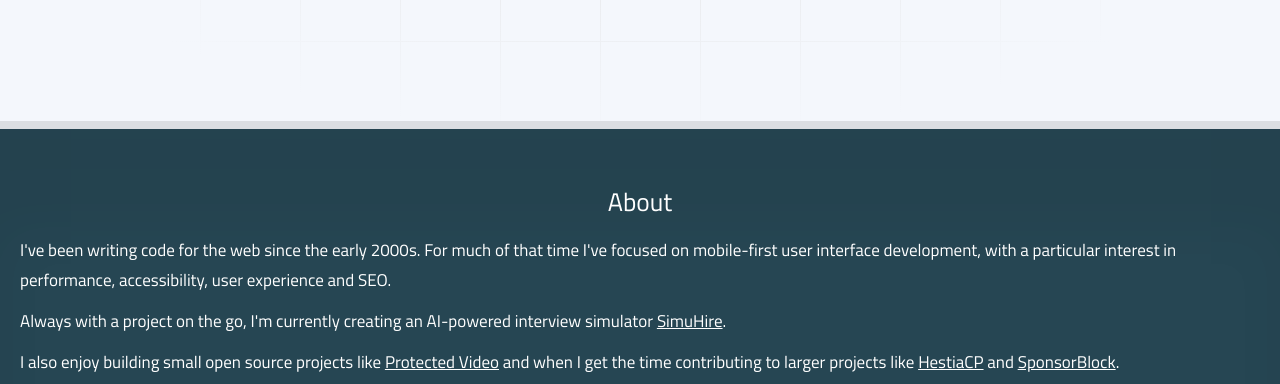
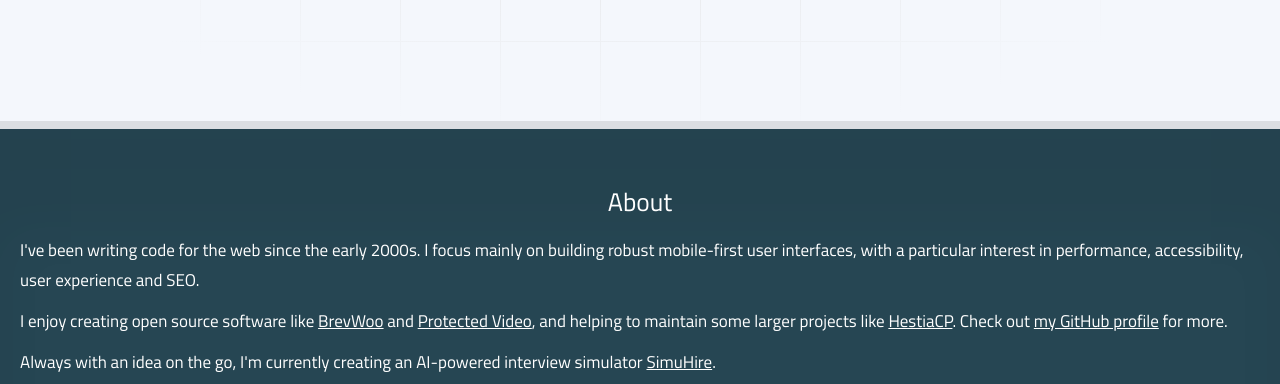
Before and after one commit to AlecRust/alecrust.com, a website built with webpack: page src/index.html in a window 1280 px wide. Shown: the part 559-943 px from the top of the page. Built offline with nearby package versions, Linux system fonts and the light colour scheme; some packages are replaced by stand-ins of ours; what photoswipe would draw is missing.

Commit message:
Tidy copy

```diff
--- a/src/index.html
+++ b/src/index.html
@@ -60,32 +60,36 @@
         <div class="Container">
           <h2 class="u-textCenter u-mb">About</h2>
           <p class="u-mb">
-            I've been writing code for the web since the early 2000s. For much
-            of that time I've focused on mobile-first user interface
-            development, with a particular interest in performance,
-            accessibility, user experience and SEO.
+            I've been writing code for the web since the early 2000s. I focus
+            mainly on building robust mobile-first user interfaces, with a
+            particular interest in performance, accessibility, user experience
+            and SEO.
           </p>
           <p class="u-mb">
-            Always with a project on the go, I'm currently creating an
-            AI-powered interview simulator
-            <a href="https://www.simuhire.com/" class="AppContent-link"
-              >SimuHire</a
-            >.
-          </p>
-          <p class="u-mb">
-            I also enjoy building small open source projects like
+            I enjoy creating open source software like
+            <a
+              href="https://github.com/AlecRust/brevwoo"
+              class="AppContent-link"
+              >BrevWoo</a
+            >
+            and
             <a
               href="https://protected-video.alecrust.com/"
               class="AppContent-link"
               >Protected Video</a
+            >, and helping to maintain some larger projects like
+            <a href="https://hestiacp.com/" class="AppContent-link">HestiaCP</a
+            >. Check out
+            <a href="https://github.com/AlecRust" class="AppContent-link"
+              >my GitHub profile</a
             >
-            and when I get the time contributing to larger projects like
-            <a href="https://hestiacp.com/" class="AppContent-link">HestiaCP</a>
-            and
-            <a
-              href="https://github.com/ajayyy/SponsorBlock"
-              class="AppContent-link"
-              >SponsorBlock</a
+            for more.
+          </p>
+          <p class="u-mb">
+            Always with an idea on the go, I'm currently creating an AI-powered
+            interview simulator
+            <a href="https://www.simuhire.com/" class="AppContent-link"
+              >SimuHire</a
             >.
           </p>
           <p class="u-mbL">
```
